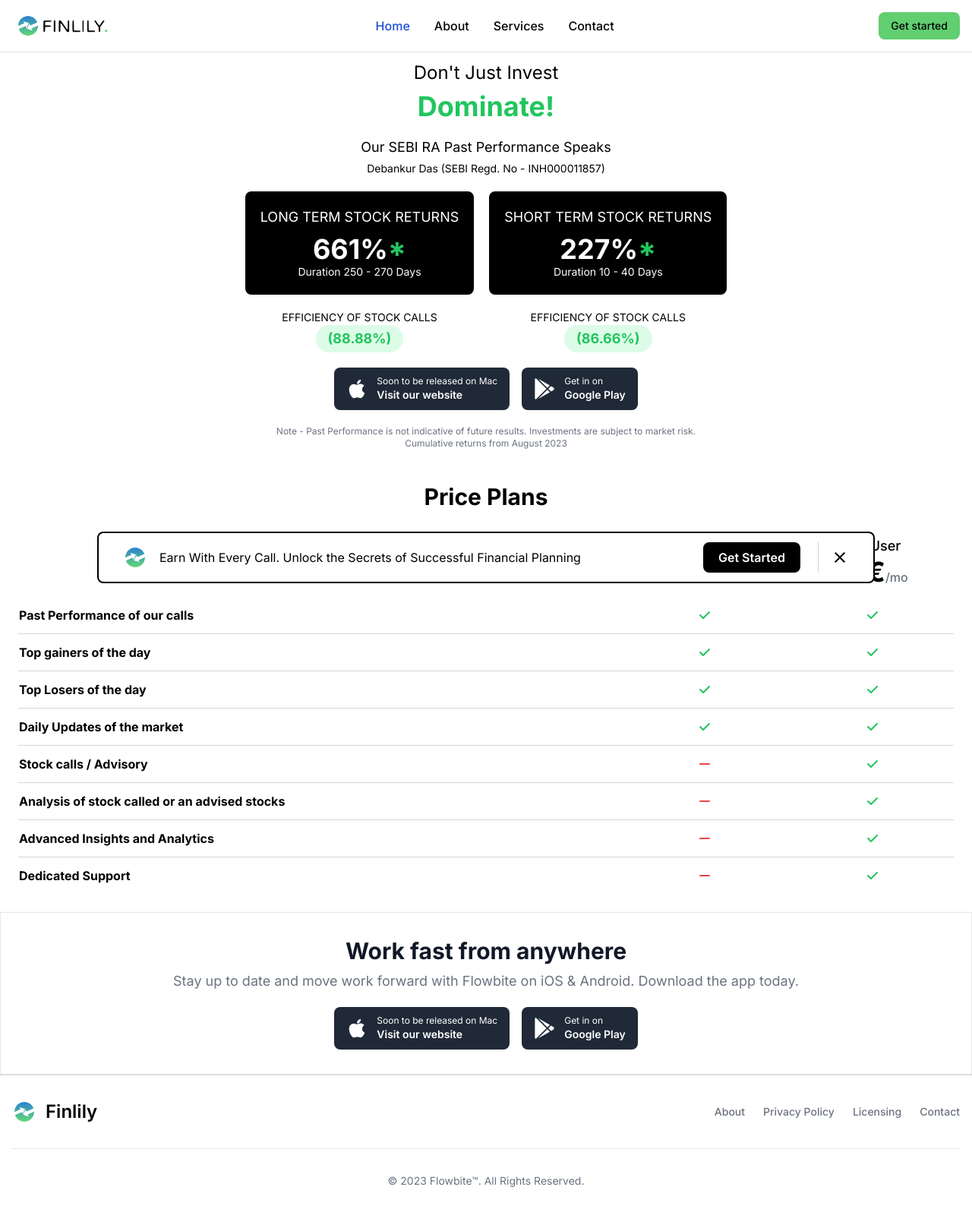
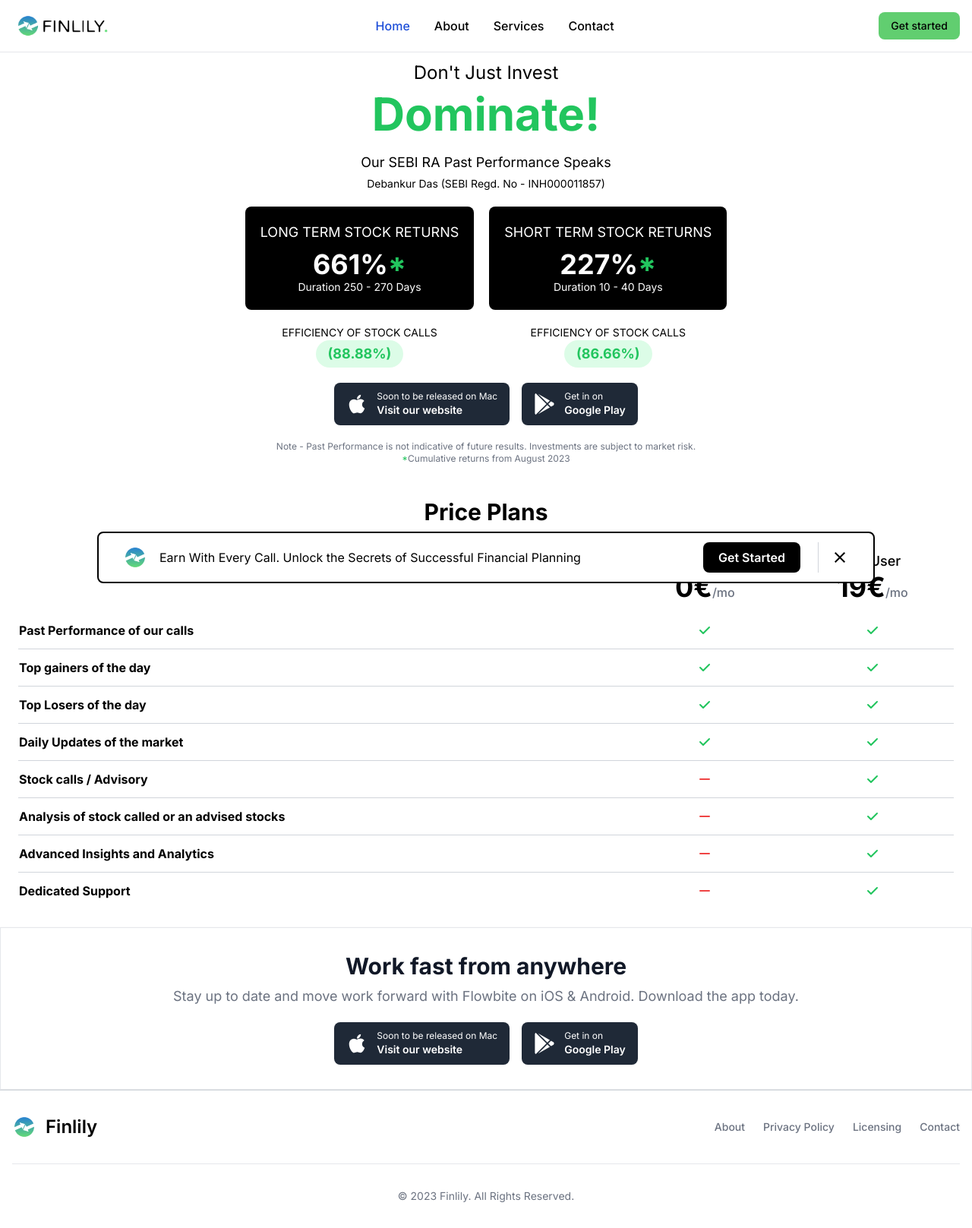
Before and after one commit to srummanf/Finlily, a Next.js app: page / in a window 1280 px wide. Shown: the whole page at 76% size. Built offline with nearby package versions, Linux system fonts and the light colour scheme.

Commit message:
💄Updated UI 💄

```diff
--- a/src/app/components/Fact.jsx
+++ b/src/app/components/Fact.jsx
@@ -13,7 +13,7 @@ const Fact = () => {
 
       {/* Title Section */}
       <h1 className="text-2xl mb-2">Don't Just Invest</h1>
-      <h2 className="text-4xl text-green-500 font-bold mb-5">Dominate!</h2>
+      <h2 className="text-6xl text-green-500 font-bold mb-5">Dominate!</h2>
 
       {/* Performance Details */}
       <p className="text-lg mb-1">Our SEBI RA Past Performance Speaks</p>
@@ -139,7 +139,8 @@ const Fact = () => {
         are subject to market risk.
       </p>
       <p className="text-xs text-gray-500">
-        Cumulative returns from August 2023
+        <span className="text-green-500">*</span>Cumulative returns from August
+        2023
       </p>
     </div>
   );
--- a/src/app/components/Footer.jsx
+++ b/src/app/components/Footer.jsx
@@ -57,7 +57,7 @@ const Footer = () => {
         <span className="block text-sm text-gray-500 sm:text-center">
           © 2023{" "}
           <a href="https://flowbite.com/" className="hover:text-blue-500">
-            Flowbite™
+            Finlily
           </a>
           . All Rights Reserved.
         </span>
```
